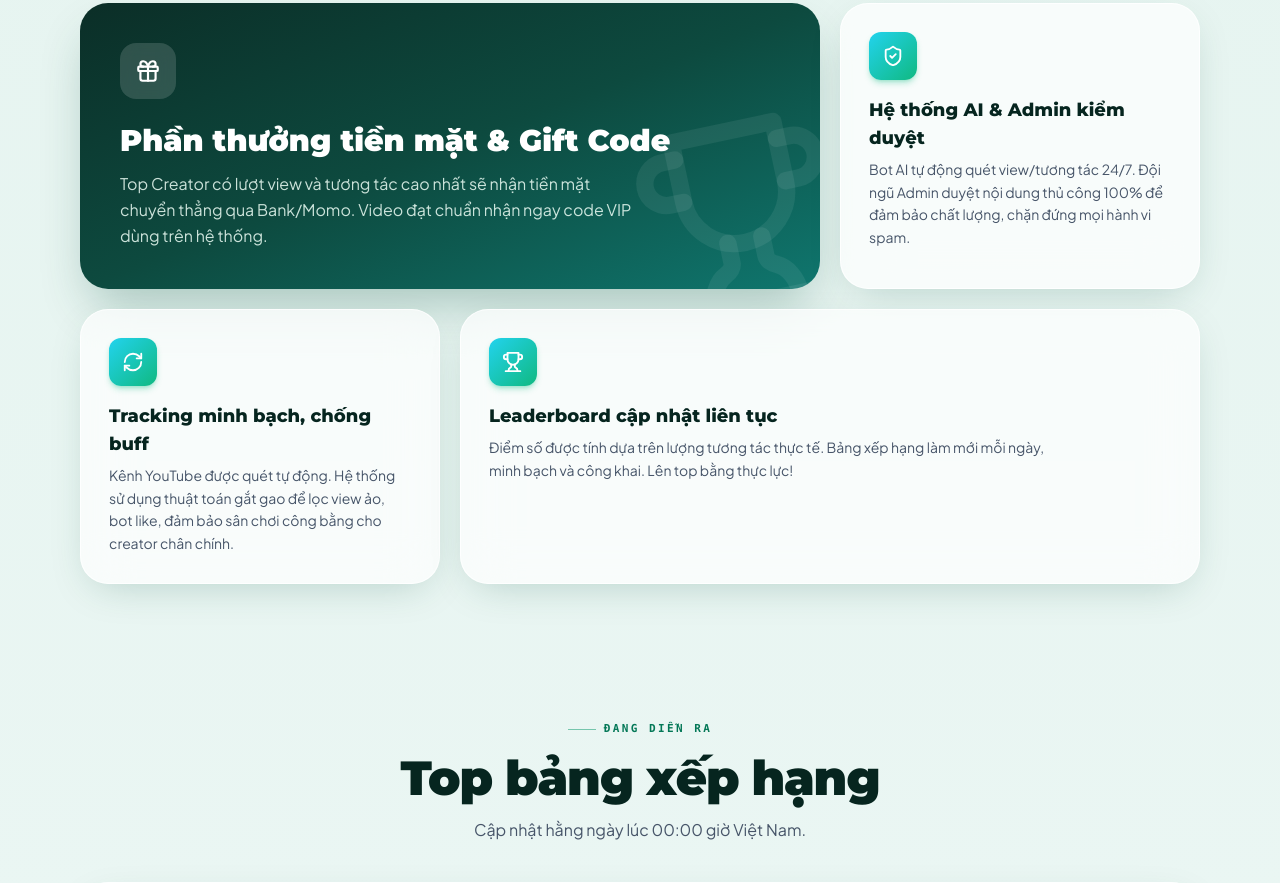
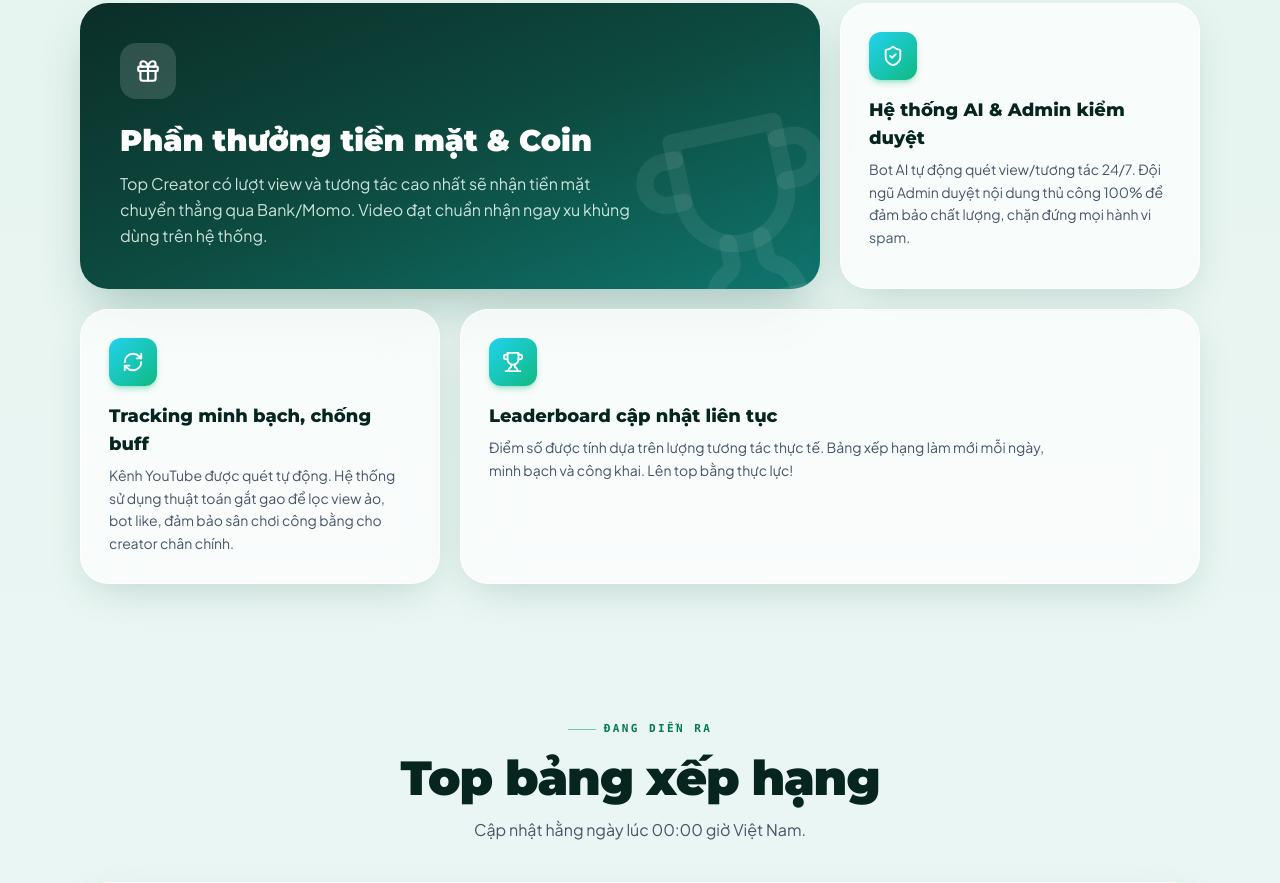
Before and after one commit to nxx1437-creator/creator.nxx315, a React (Vite) app: page / in a window 1280 px wide. Shown: the part 1900-2783 px from the top of the page. Built offline with nearby package versions, Linux system fonts and the light colour scheme; no server answers.

Commit message:
Update Features.jsx

```diff
--- a/src/components/landing/Features.jsx
+++ b/src/components/landing/Features.jsx
@@ -5,8 +5,8 @@ import { SectionTitle, GlassCard, INK } from "./theme.jsx";
 const ITEMS = [
   {
     Icon: Gift,
-    title: "Phần thưởng tiền mặt & Gift Code",
-    text: "Top Creator có lượt view và tương tác cao nhất sẽ nhận tiền mặt chuyển thẳng qua Bank/Momo. Video đạt chuẩn nhận ngay code VIP dùng trên hệ thống.",
+    title: "Phần thưởng tiền mặt & Coin",
+    text: "Top Creator có lượt view và tương tác cao nhất sẽ nhận tiền mặt chuyển thẳng qua Bank/Momo. Video đạt chuẩn nhận ngay xu khủng dùng trên hệ thống.",
     hero: true,
   },
   {
```
